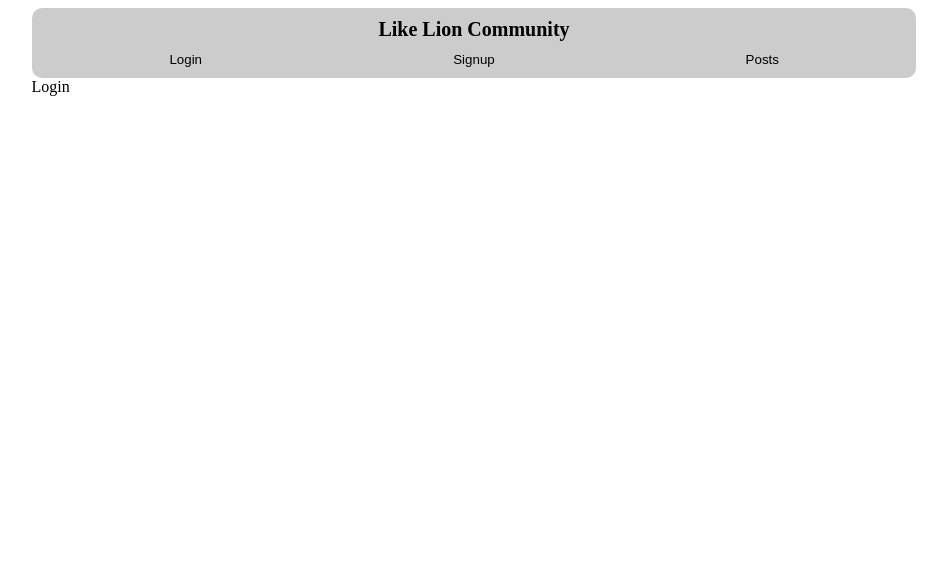
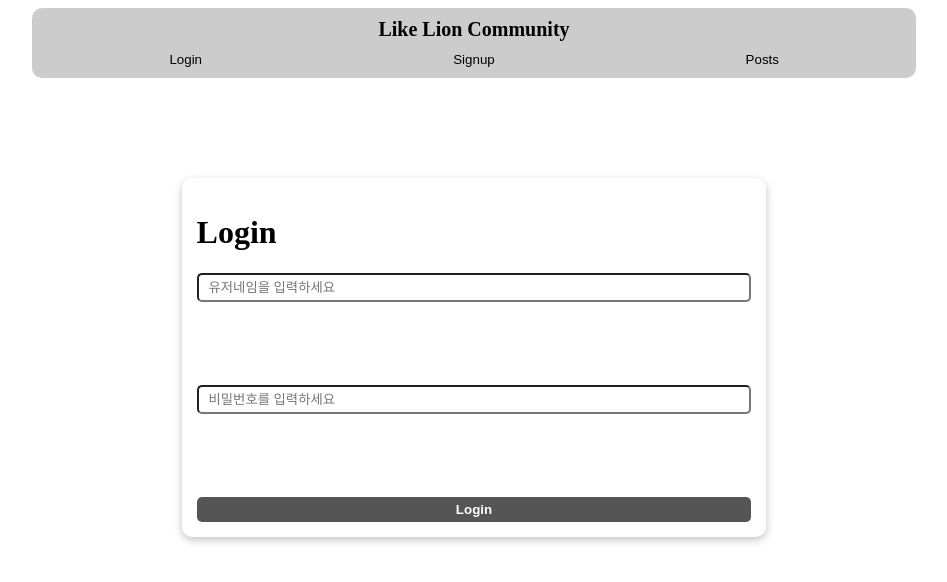
Before and after one commit to juiuj/LikeLion_lab_api, a React (Create React App) app: page /login in a window 1280 px wide. Shown: the top 582 px of the page, without its empty margins (166-1113 px from the left). Built offline with nearby package versions, Linux system fonts and the light colour scheme.

Commit message:
login 화면

```diff
--- /dev/null
+++ b/src/Component/MyButton.jsx
@@ -0,0 +1,14 @@
+import styled from "styled-components";
+
+const MyButton=styled('button')`
+    width:100%;
+    background-color: #555555;
+    color: white;
+    font-weight: 700;
+    padding: 5px 10px;
+    border-radius: 5px;
+    border: none;
+    box-sizing: border-box;
+`
+
+export default MyButton
--- /dev/null
+++ b/src/Component/MyInput.jsx
@@ -0,0 +1,12 @@
+import styled from "styled-components";
+
+const MyInput=styled('input')`
+    width: 100%;
+    padding: 5px 10px;
+    border-radius: 5px;
+    box-sizing: border-box;
+    margin-bottom: 15%;
+
+`
+
+export default MyInput
--- /dev/null
+++ b/src/Component/ShadowBox.jsx
@@ -0,0 +1,11 @@
+import styled from 'styled-components';
+
+const ShadowBox=styled('div')`
+    width: 100%;
+    box-shadow: rgba(0,0,0,0.24) 0px 3px 8px;
+    border-radius: 10px;
+    padding: 15px;
+    box-sizing: border-box;
+`
+
+export default ShadowBox
--- a/src/pages/Login.jsx
+++ b/src/pages/Login.jsx
@@ -1,9 +1,45 @@
-import React from 'react'
+import React, { useState } from 'react'
+import ShadowBox from '../Component/ShadowBox'
+import styled from 'styled-components';
+import MyInput from '../Component/MyInput';
+import MyButton from '../Component/MyButton';
 
 const Login = () => {
+
+  const[username, setUsername]=useState('')
+  const[password, setPassword]=useState('')
+
+  const handleSubmit=async(e)=>{
+    e.preventDefault()
+    console.log('username: ', username)
+    console.log('password: ', password)
+
+  }
+
   return (
-    <div>Login</div>
+    <ShadowBoxWrap>
+    <ShadowBox>
+      <form onSubmit={handleSubmit}>
+      <h1>Login</h1>
+      <MyInput
+        type='text'
+        placeholder='유저네임을 입력하세요'
+        value={username}
+        onChange={(e)=>{setUsername(e.target.value)}}
+        ></MyInput>
+      <MyInput type='password'
+       placeholder='비밀번호를 입력하세요'
+       value={password}
+       onChange={(e)=>{setPassword(e.target.value)}}
+       ></MyInput>
+      <MyButton type='submit'>Login</MyButton>
+      </form>
+    </ShadowBox>
+    </ShadowBoxWrap>
   )
 }
 
+const ShadowBoxWrap=styled('div')`
+  padding: 100px 150px;
+`
 export default Login
```
